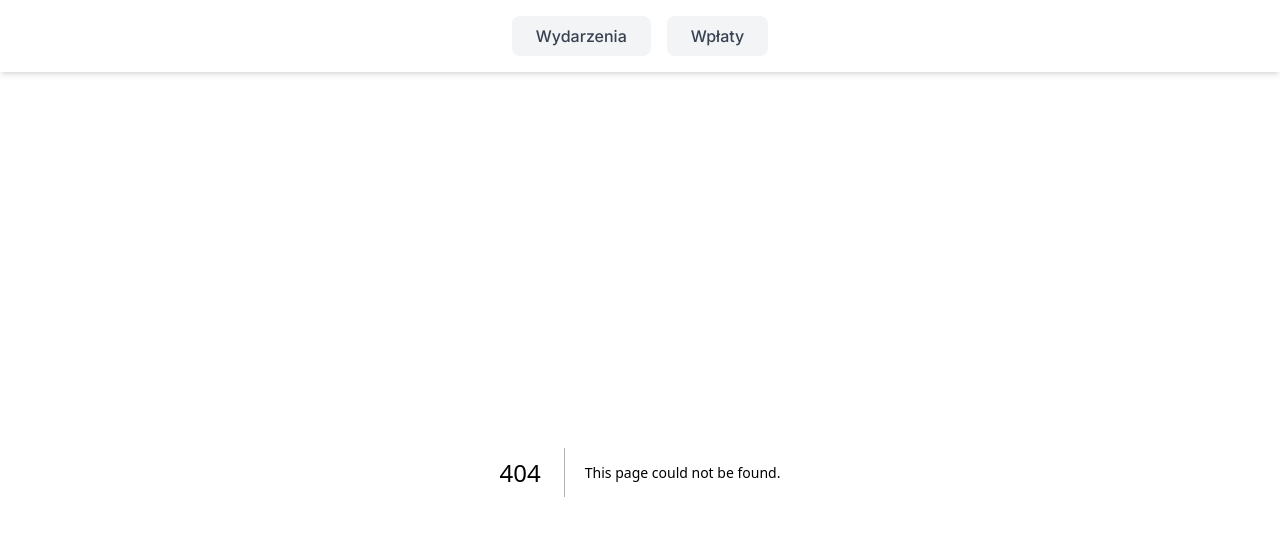
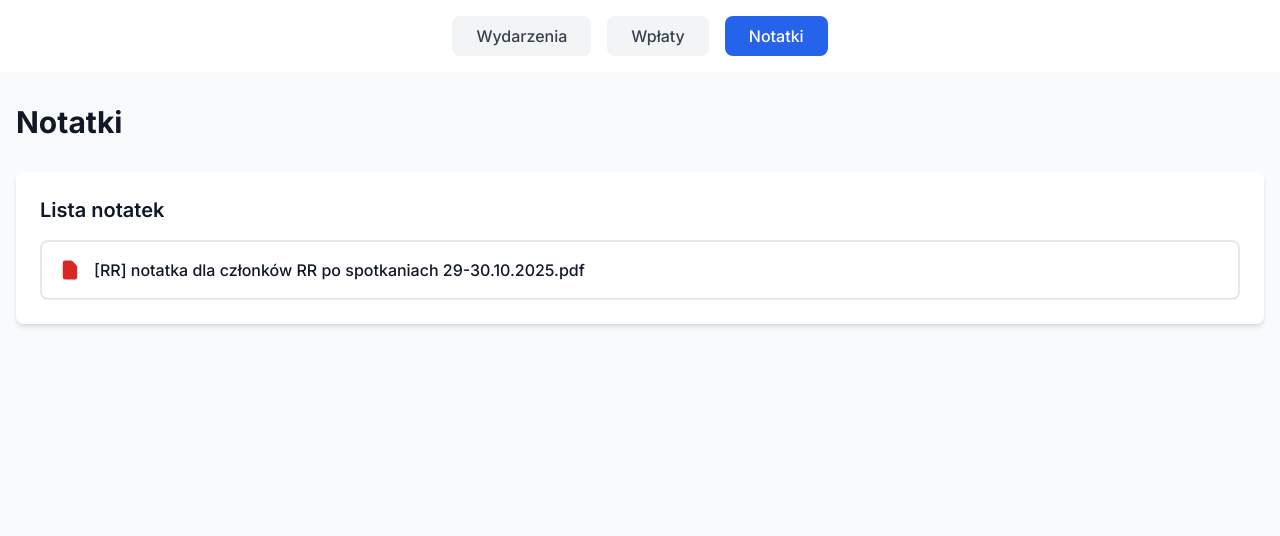
Before and after one commit to Jacek-Korpikiewicz/strona-rr, a Next.js app: page /notatki in a window 1280 px wide. Before the commit this address had no page. Shown: the top 536 px of the page. Built offline with nearby package versions, Linux system fonts and the light colour scheme.

Commit message:
notes webpage

```diff
--- /dev/null
+++ b/src/app/api/notatki/file/route.ts
@@ -0,0 +1,45 @@
+import { NextRequest, NextResponse } from 'next/server'
+import { promises as fs } from 'fs'
+import path from 'path'
+
+const notesDir = path.join(process.cwd(), 'src', 'notes')
+
+// GET: Serve a PDF file
+export async function GET(request: NextRequest) {
+  try {
+    const { searchParams } = new URL(request.url)
+    const filename = searchParams.get('filename')
+
+    if (!filename) {
+      return NextResponse.json({ error: 'Filename is required' }, { status: 400 })
+    }
+
+    // Security: prevent path traversal
+    const safeFilename = path.basename(filename)
+    if (!safeFilename.toLowerCase().endsWith('.pdf')) {
+      return NextResponse.json({ error: 'Invalid file type' }, { status: 400 })
+    }
+
+    const filePath = path.join(notesDir, safeFilename)
+
+    // Check if file exists
+    try {
+      await fs.access(filePath)
+    } catch {
+      return NextResponse.json({ error: 'File not found' }, { status: 404 })
+    }
+
+    const fileBuffer = await fs.readFile(filePath)
+
+    return new NextResponse(fileBuffer, {
+      headers: {
+        'Content-Type': 'application/pdf',
+        'Content-Disposition': `inline; filename="${safeFilename}"`,
+        'Cache-Control': 'public, max-age=31536000, immutable'
+      }
+    })
+  } catch (error) {
+    console.error('Error serving PDF file:', error)
+    return NextResponse.json({ error: 'Failed to serve PDF file' }, { status: 500 })
+  }
+}
--- /dev/null
+++ b/src/app/api/notatki/list/route.ts
@@ -0,0 +1,24 @@
+import { NextResponse } from 'next/server'
+import { promises as fs } from 'fs'
+import path from 'path'
+
+const notesDir = path.join(process.cwd(), 'src', 'notes')
+
+// GET: List all PDF files in the notes directory
+export async function GET() {
+  try {
+    const files = await fs.readdir(notesDir)
+    const pdfFiles = files
+      .filter(file => file.toLowerCase().endsWith('.pdf'))
+      .map(file => ({
+        name: file,
+        path: `/api/notatki/file?filename=${encodeURIComponent(file)}`
+      }))
+      .sort((a, b) => a.name.localeCompare(b.name))
+
+    return NextResponse.json(pdfFiles)
+  } catch (error) {
+    console.error('Error listing PDF files:', error)
+    return NextResponse.json({ error: 'Failed to list PDF files' }, { status: 500 })
+  }
+}
--- /dev/null
+++ b/src/app/notatki/page.tsx
@@ -0,0 +1,120 @@
+'use client'
+
+import { useState, useEffect } from 'react'
+
+interface PdfFile {
+  name: string
+  path: string
+}
+
+export default function NotatkiPage() {
+  const [pdfFiles, setPdfFiles] = useState<PdfFile[]>([])
+  const [selectedPdf, setSelectedPdf] = useState<string | null>(null)
+  const [loading, setLoading] = useState(true)
+
+  useEffect(() => {
+    fetchPdfList()
+  }, [])
+
+  const fetchPdfList = async () => {
+    try {
+      const response = await fetch('/api/notatki/list')
+      if (response.ok) {
+        const data = await response.json()
+        setPdfFiles(data)
+      }
+    } catch (error) {
+      console.error('Error fetching PDF list:', error)
+    } finally {
+      setLoading(false)
+    }
+  }
+
+  const handlePdfClick = (pdfPath: string) => {
+    setSelectedPdf(pdfPath)
+  }
+
+  const handleClosePdf = () => {
+    setSelectedPdf(null)
+  }
+
+  if (loading) {
+    return (
+      <div className="min-h-screen bg-gray-50 flex items-center justify-center">
+        <div className="animate-spin rounded-full h-12 w-12 border-b-2 border-primary-600"></div>
+      </div>
+    )
+  }
+
+  return (
+    <div className="min-h-screen bg-gray-50">
+      <div className="container mx-auto px-4 py-8">
+        <div className="max-w-7xl mx-auto">
+          <h1 className="text-3xl font-bold text-gray-900 mb-8">Notatki</h1>
+
+          <div className={`grid gap-6 transition-all duration-300 ${
+            selectedPdf ? 'grid-cols-1 lg:grid-cols-2' : 'grid-cols-1'
+          }`}>
+            {/* PDF List */}
+            <div className={`bg-white rounded-lg shadow-md p-6 transition-all duration-300 ${
+              selectedPdf ? 'lg:col-span-1' : 'lg:col-span-full'
+            }`}>
+              <h2 className="text-xl font-semibold text-gray-900 mb-4">Lista notatek</h2>
+
+              {pdfFiles.length === 0 ? (
+                <p className="text-gray-600">Brak dostępnych notatek.</p>
+              ) : (
+                <div className="space-y-2 max-h-[calc(100vh-250px)] overflow-y-auto">
+                  {pdfFiles.map((pdf, index) => (
+                    <button
+                      key={index}
+                      onClick={() => handlePdfClick(pdf.path)}
+                      className={`w-full text-left p-4 rounded-lg border-2 transition-all duration-200 hover:shadow-md ${
+                        selectedPdf === pdf.path
+                          ? 'border-primary-500 bg-primary-50'
+                          : 'border-gray-200 bg-white hover:border-gray-300'
+                      }`}
+                    >
+                      <div className="flex items-center space-x-3">
+                        <svg className="w-6 h-6 text-red-600 flex-shrink-0" fill="currentColor" viewBox="0 0 20 20">
+                          <path fillRule="evenodd" d="M4 4a2 2 0 012-2h4.586A2 2 0 0112 2.586L15.414 6A2 2 0 0116 7.414V16a2 2 0 01-2 2H6a2 2 0 01-2-2V4z" clipRule="evenodd" />
+                        </svg>
+                        <span className="text-gray-900 font-medium truncate">{pdf.name}</span>
+                      </div>
+                    </button>
+                  ))}
+                </div>
+              )}
+            </div>
+
+            {/* PDF Viewer */}
+            {selectedPdf && (
+              <div className="lg:col-span-1 bg-white rounded-lg shadow-md p-6">
+                <div className="flex justify-between items-center mb-4">
+                  <h2 className="text-xl font-semibold text-gray-900">Podgląd</h2>
+                  <button
+                    onClick={handleClosePdf}
+                    className="text-gray-500 hover:text-gray-700 transition-colors"
+                    aria-label="Zamknij podgląd"
+                  >
+                    <svg className="w-6 h-6" fill="none" stroke="currentColor" viewBox="0 0 24 24">
+                      <path strokeLinecap="round" strokeLinejoin="round" strokeWidth={2} d="M6 18L18 6M6 6l12 12" />
+                    </svg>
+                  </button>
+                </div>
+
+                <div className="border border-gray-200 rounded-lg overflow-hidden" style={{ height: 'calc(100vh - 250px)' }}>
+                  <iframe
+                    src={selectedPdf}
+                    className="w-full h-full"
+                    title="PDF Viewer"
+                  />
+                </div>
+              </div>
+            )}
+          </div>
+        </div>
+      </div>
+    </div>
+  )
+}
--- a/src/components/Navigation.tsx
+++ b/src/components/Navigation.tsx
@@ -30,6 +30,16 @@ export default function Navigation() {
           >
             Wpłaty
           </Link>
+          <Link
+            href="/notatki"
+            className={`px-6 py-2 rounded-lg font-medium transition-colors ${
+              pathname === '/notatki'
+                ? 'bg-primary-600 text-white'
+                : 'bg-gray-100 text-gray-700 hover:bg-gray-200'
+            }`}
+          >
+            Notatki
+          </Link>
         </div>
       </div>
     </nav>
```
Also changed, not shown: 1 other file (tests, documents, lock files or other folders).
